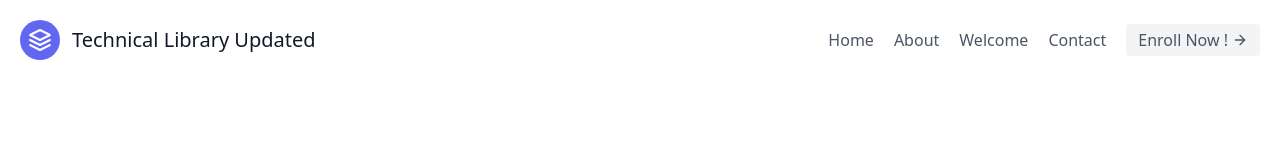
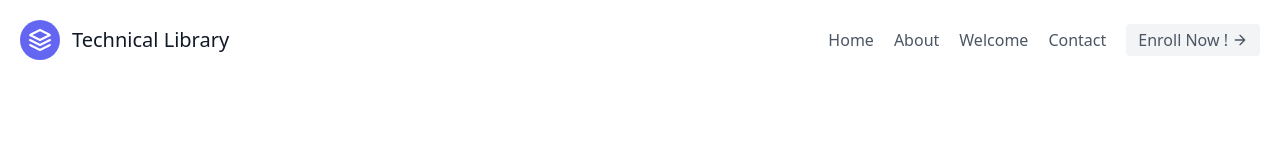
Before and after one commit to Siva-Tejaa/technicallibrary, a plain HTML site: page index.html in a window 1280 px wide. Shown: the top 160 px of the page. Drawn offline with nearby package versions, Linux system fonts and the light colour scheme.

Commit message:
revert updated text

```diff
--- a/index.html
+++ b/index.html
@@ -17,7 +17,7 @@
                     viewBox="0 0 24 24">
                     <path d="M12 2L2 7l10 5 10-5-10-5zM2 17l10 5 10-5M2 12l10 5 10-5"></path>
                 </svg>
-                <span class="ml-3 text-xl">Technical Library Updated</span>
+                <span class="ml-3 text-xl">Technical Library</span>
             </a>
             <nav class="md:ml-auto flex flex-wrap items-center text-base justify-center">
                 <a class="mr-5 hover:text-gray-900">Home</a>
```
